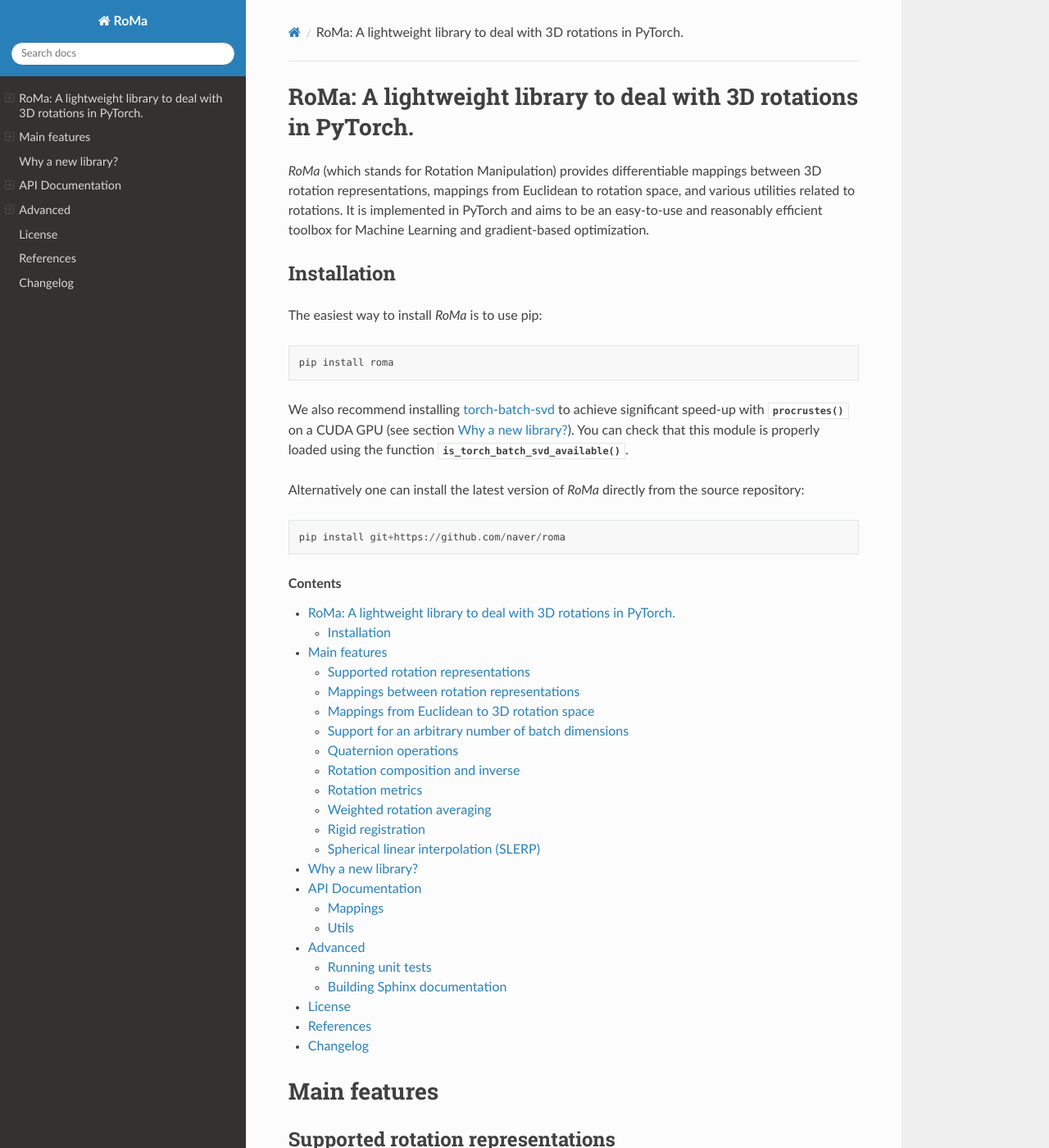
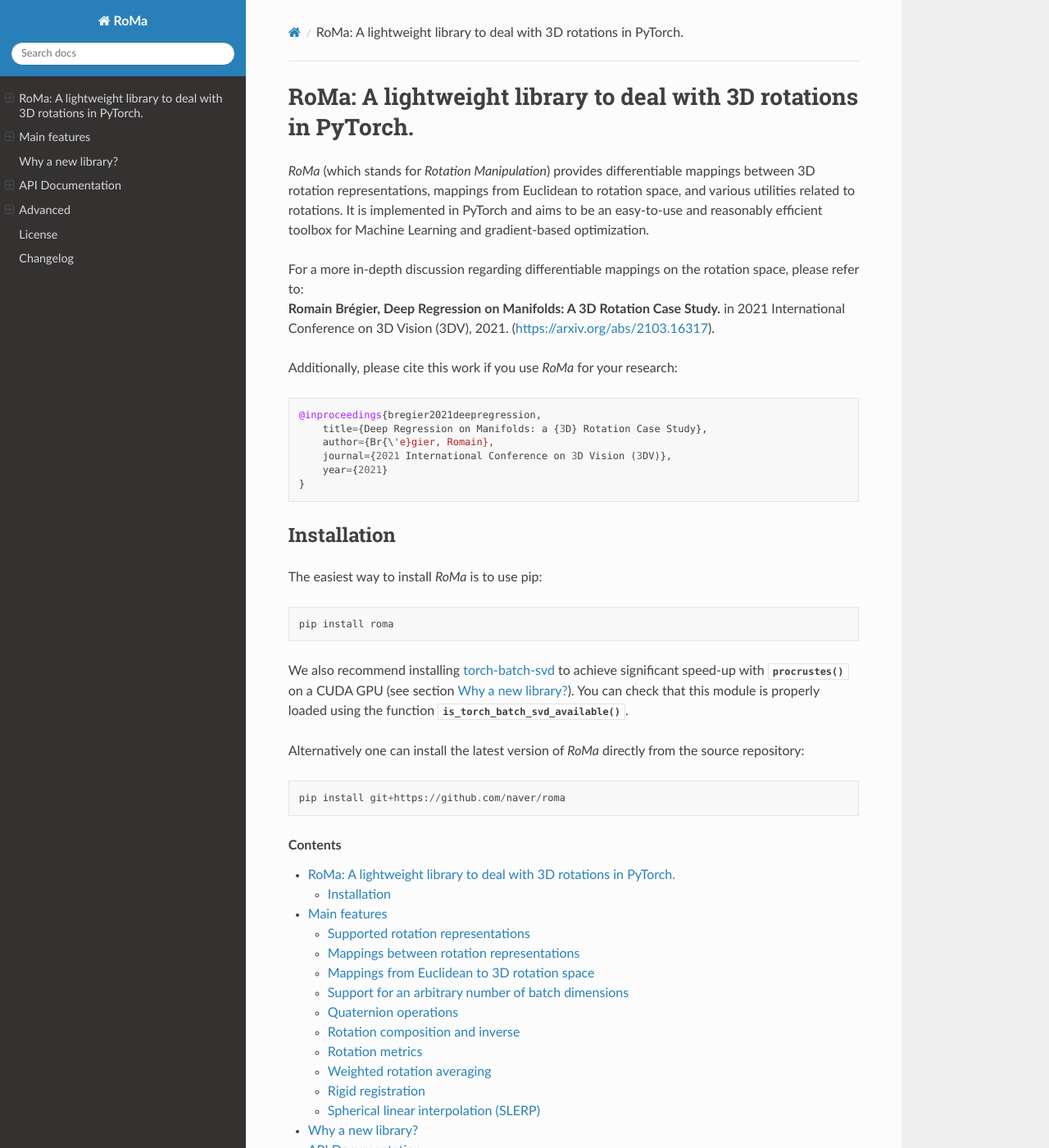
Before and after one commit to naver/roma, a Sphinx documentation site: the page built from docsource/source/index.rst, in a window 1280 px wide and 1400 px high. Shown: the whole window at 82% size. Built offline with Sphinx 7.4.7 and the Read the Docs theme 2.0.0, drawn with Linux system fonts in a browser that asks for light colours; some of the changed text lies outside the part shown.

Commit message:
Minor refactoring of the documentation

```diff
--- a/docsource/source/index.rst
+++ b/docsource/source/index.rst
@@ -1,8 +1,22 @@
 RoMa: A lightweight library to deal with 3D rotations in PyTorch.
 =================================================================
 
-*RoMa* (which stands for Rotation Manipulation) provides differentiable mappings between 3D rotation representations, mappings from Euclidean to rotation space, and various utilities related to rotations.
+*RoMa* (which stands for *Rotation Manipulation*) provides differentiable mappings between 3D rotation representations, mappings from Euclidean to rotation space, and various utilities related to rotations.
 It is implemented in PyTorch and aims to be an easy-to-use and reasonably efficient toolbox for Machine Learning and gradient-based optimization.
+
+
+| For a more in-depth discussion regarding differentiable mappings on the rotation space, please refer to:
+| **Romain Brégier, Deep Regression on Manifolds: A 3D Rotation Case Study.** in 2021 International Conference on 3D Vision (3DV), 2021. (https://arxiv.org/abs/2103.16317).
+
+Additionally, please cite this work if you use *RoMa* for your research:
+::
+
+    @inproceedings{bregier2021deepregression,
+        title={Deep Regression on Manifolds: a {3D} Rotation Case Study},
+        author={Br{\'e}gier, Romain},
+        journal={2021 International Conference on 3D Vision (3DV)},
+        year={2021}
+    }
 
 Installation
 ------------
@@ -203,23 +217,6 @@
 
 Bits of code were adapted from SciPy. Documentation is generated, distributed and displayed with the support of Sphinx and other materials (see `notice <https://github.com/naver/roma/blob/master/NOTICE>`_).
 
-
-References
-==========
-For a more in-depth discussion regarding differentiable mappings on the rotation space, please refer to:
-
-**Romain Brégier, Deep Regression on Manifolds: A 3D Rotation Case Study.** in 2021 International Conference on 3D Vision (3DV), 2021. (https://arxiv.org/abs/2103.16317).
-
-Please cite this work in your publications:
-::
-
-    @inproceedings{bregier2021deepregression,
-        title={Deep Regression on Manifolds: a {3D} Rotation Case Study},
-        author={Br{\'e}gier, Romain},
-        journal={2021 International Conference on 3D Vision (3DV)},
-        year={2021}
-    }
-
 Changelog
 ==========
 Version 1.3.1:
```
